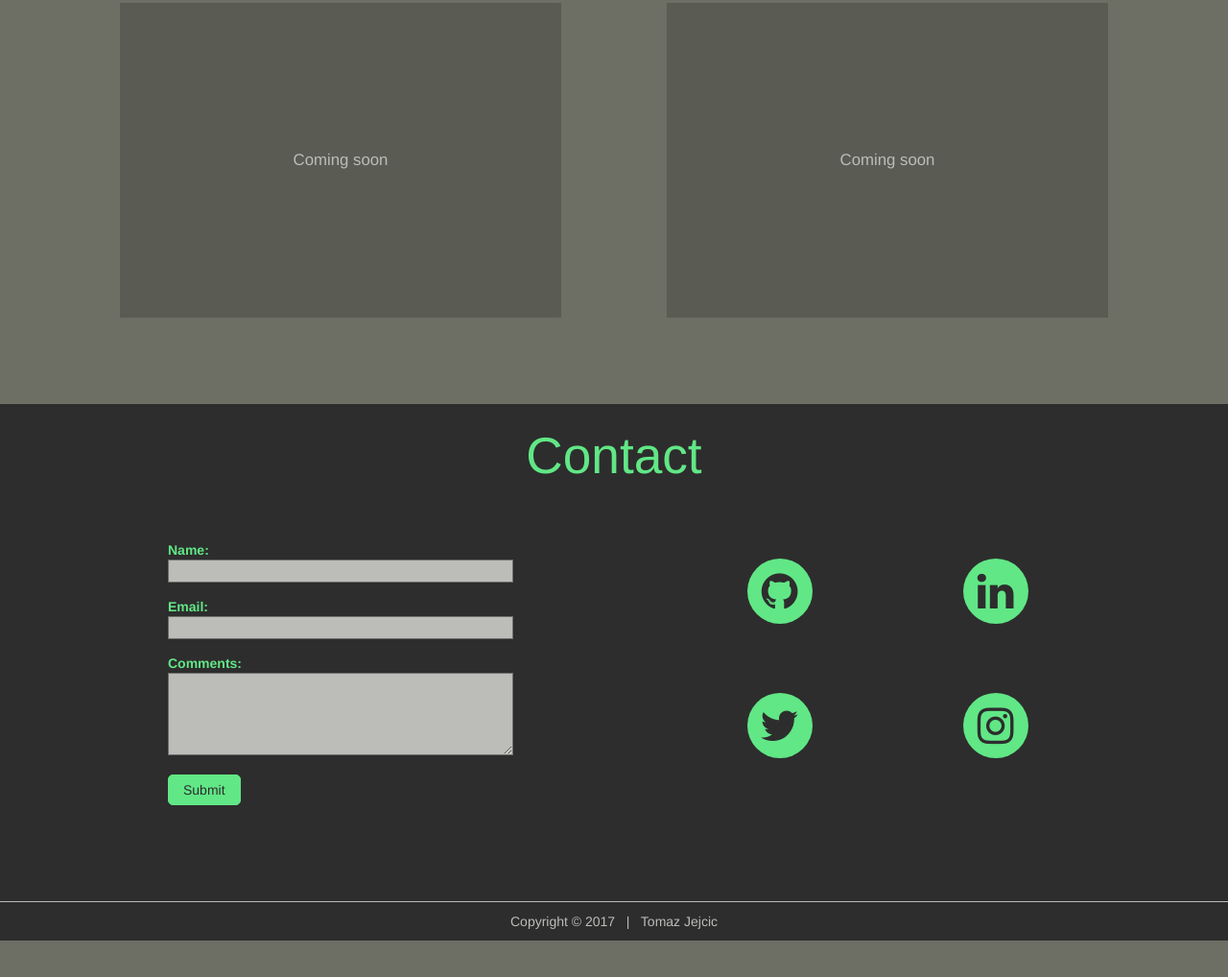
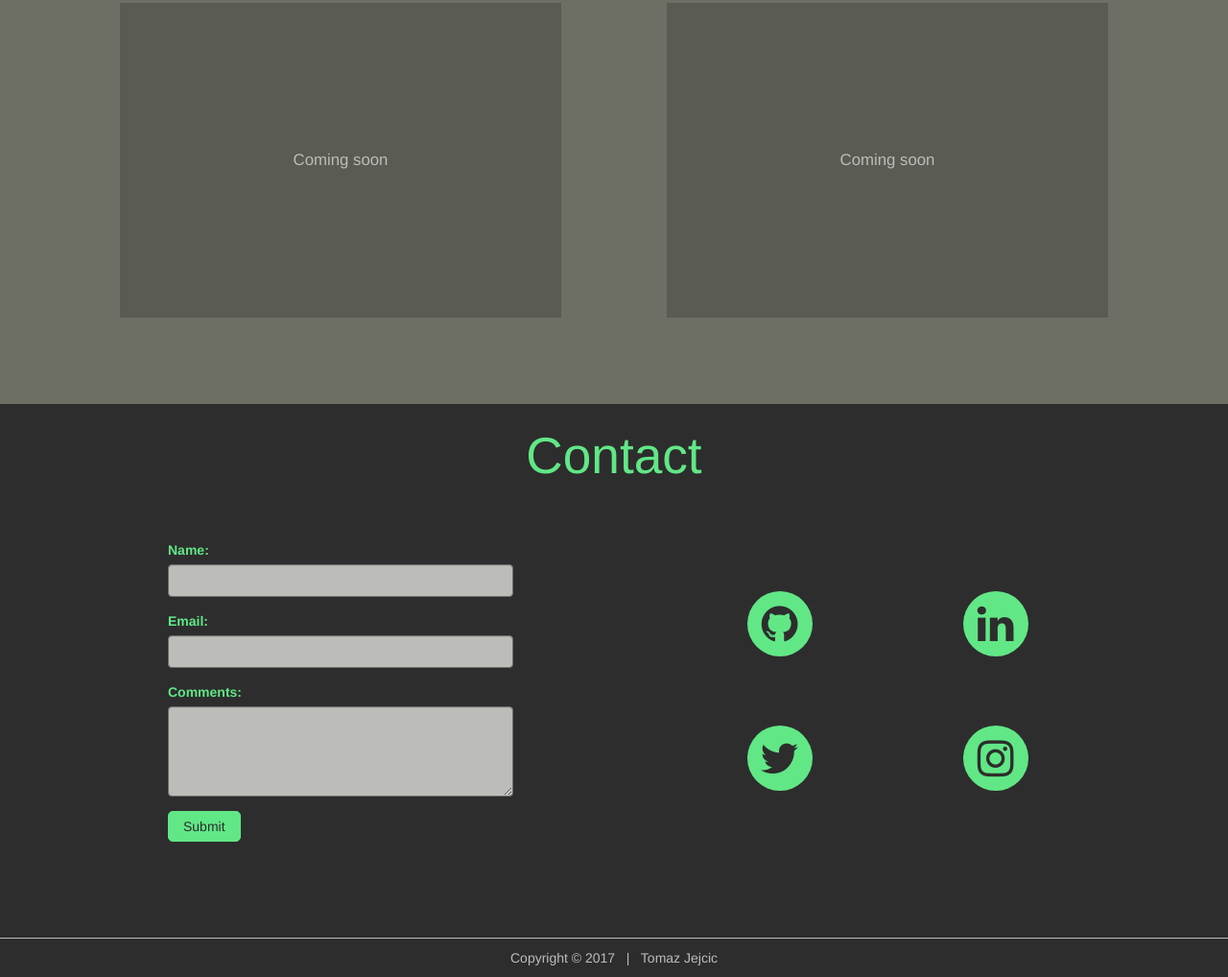
Before and after one commit to tomazjejcic/portfolio, a website built with webpack: page index.html in a window 1280 px wide. Shown: the part 1499-2517 px from the top of the page at 96% size. Before the commit the page ends 2479 px from the top, so only its background shows below. Built offline with nearby package versions, Linux system fonts and the light colour scheme.

Commit message:
add(contact) form-validator

```diff
--- a/index.html
+++ b/index.html
@@ -128,7 +128,7 @@
             </div> <!-- /#portfolio-section -->
 
             <div id="contact-section" class="contact">
-                <div class="title">
+                <div class="title title-contact">
                     Contact
                 </div>
 
@@ -137,21 +137,21 @@
                     <div class="col-xs-12 col-md-6 contact-project-container">
                         <div class="form-container">
                             <fieldset class="form-style">
-                                <form action="https://formspree.io/tomovment@gmail.com" method="POST">
-                                <label>
-                                    Name:
-                                    <input type="text" name="name"  maxlength="100" class="form-input">
-                                </label>
-                                <label>
-                                    Email:
-                                    <input type="email" name="_replyto" size="30" maxlength="100" class="form-input">
-                                </label>
-                                <label for="comments">
-                                    Comments:
-                                    <textarea rows="4" cols="40" id="comments" name="content" class="form-input"></textarea>
-                                </label>
-                                <br />
-                                <input type="submit" value="Submit" class="form-submit" />
+                                <form id="myForm" action="https://formspree.io/tomovment@gmail.com" method="POST">
+                                    <div class="form-group">
+                                        <label>Name:</label>
+                                        <input type="text" name="name"  maxlength="100" class="form-input form-control" required>
+                                    </div>
+                                    <div class="form-group">
+                                        <label for="input-email">Email:</label>
+                                        <input type="email" name="_replyto" size="30" maxlength="100" id="input-email" class="form-input form-control" required>
+                                        <!-- <div class="help-block with-errors"></div> -->
+                                    </div>
+                                    <div class="form-group">
+                                        <label for="comments">Comments:</label>
+                                        <textarea rows="4" cols="40" id="comments" name="content" class="form-input form-control" required></textarea>
+                                    </div>
+                                    <input type="submit" value="Submit" class="form-submit" />
                                 </form>
                             </fieldset>
                         </div><!--  /.form-container -->
--- a/src/index.js
+++ b/src/index.js
@@ -7,6 +7,8 @@ import '../style/style.scss';
 import '../style/navbar.scss';
 
 $(document).ready(function() {
+
+    $('#myForm').validator()
 
     $("#home-button").click( function() {
         $('html, body').animate({
--- a/style/style.scss
+++ b/style/style.scss
@@ -17,6 +17,10 @@ img {
     justify-content: center;
     font-size: 1.8em;
     padding: 15px 0 0px 0;
+}
+
+.title-contact {
+    padding-bottom: 30px;
 }
 
 .home {
@@ -74,8 +78,6 @@ img {
 
     .contact-project-container {
 
-        padding-top: 30px;
-
         .form-container {
             width: 260px;
             margin: auto;
@@ -83,6 +85,7 @@ img {
             .form-style {
                 color: $color-txt-primary;
                 // font-family: var(--font);
+
                 .form-input {
                     background-color: $color-txt-lightgray;
                     border: solid 1px #6E6E6E;
@@ -92,8 +95,6 @@ img {
 
                 label {
                     width: 100%;
-                    padding-bottom: 10px;
-
                 }
 
                 .form-submit {
@@ -218,7 +219,7 @@ footer {
 @media(min-width:321px) {
 
     .contact-project-container {
-        padding: 30px 30px 0 30px;
+        padding: 0 30px 0 30px;
     }
 
     .contact-project-container-second {
```
